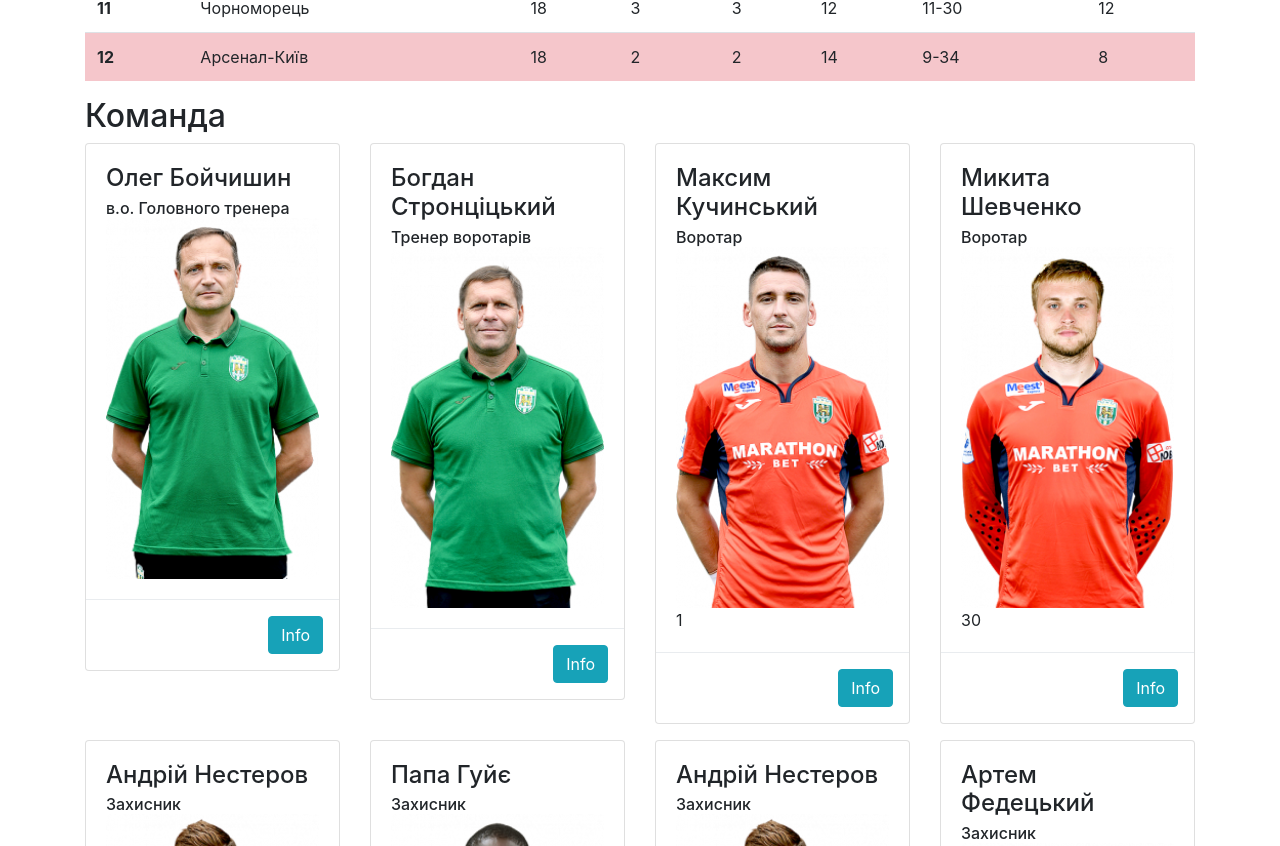
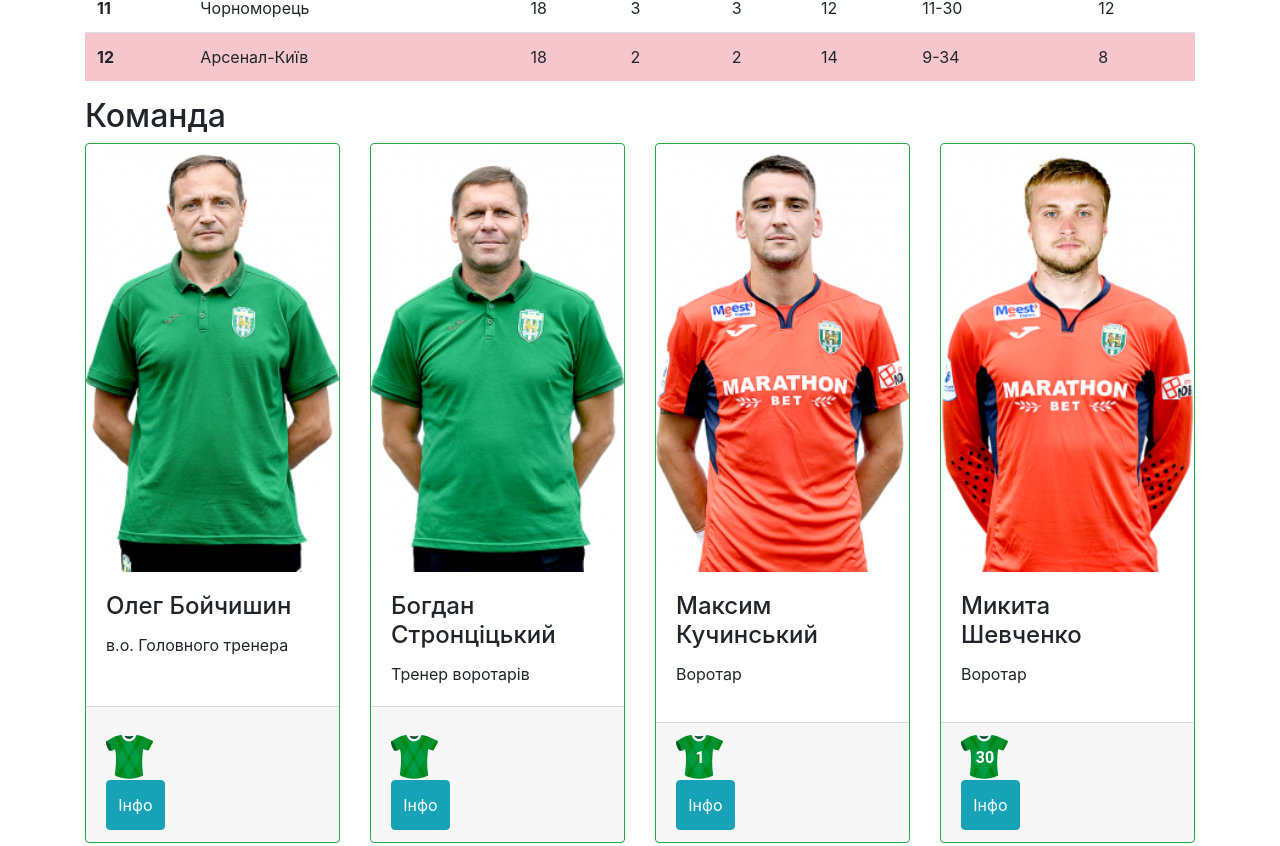
Before and after one commit to MVone/prokarpaty, a plain HTML site: page index.html in a window 1280 px wide. Shown: the part 1094-1940 px from the top of the page. Drawn offline with nearby package versions, Linux system fonts and the light colour scheme.

Commit message:
added t-shirt numbers

```diff
--- a/css/index.css
+++ b/css/index.css
@@ -26,3 +26,18 @@
 .btn {
     padding: 0.75rem 0.7rem;
 }
+
+.player-icon {
+    background: url(../img/player-icon.png) no-repeat 0 0 transparent;
+    color: #fff;
+    font-size: 16px;
+    font-family: 'Roboto',sans-serif;
+    font-weight: 700;
+    text-align: center;
+    padding: 0 0;
+    margin-right: 20px;
+    width: 48px;
+    min-width: 48px;
+    height: 45px;
+    line-height: 45px;
+}
--- a/index.html
+++ b/index.html
@@ -7,6 +7,7 @@
     <meta http-equiv="X-UA-Compatible" content="ie=edge">
     <title>Про Карпати Львів</title>
     <link rel="stylesheet" href="https://stackpath.bootstrapcdn.com/bootstrap/4.1.3/css/bootstrap.min.css" integrity="sha384-MCw98/SFnGE8fJT3GXwEOngsV7Zt27NXFoaoApmYm81iuXoPkFOJwJ8ERdknLPMO" crossorigin="anonymous">
+    <link rel="stylesheet" href="css/index.css">
 </head>
 <body>
 
@@ -251,9 +252,11 @@
                     <h4 class="card-title"></h4>
                     <h6 class="card-subtitle mb-2 text-muted"></h6>
                     <img class="card-img-top" src="" alt="">
-                    <p class="card-text"></p>
                 </div>
                 <div class="modal-footer">
+                    <div class="player-icon">
+                        <p class="card-text"></p>
+                    </div>
                     <button type="button" class="btn btn-success" data-dismiss="modal">Закрити</button>
                 </div>
             </div>
--- a/js/players-list.js
+++ b/js/players-list.js
@@ -16,18 +16,15 @@ class PlayersList {
         players.forEach(player => {
             playersListDomString +=
                 `<div class="col-12 col-sm-6 col-md-4 col-lg-3 mb-3">
-                  <div class="card players">
+                  <div class="card players border-success">
+                    <img class="card-img-top" src="img/players/${player.image}" alt="${player.title}">
                     <div class="card-body">
                       <h4 class="card-title">${player.title}</h4>
-                      <h6 class="card-subtitle">${player.position}</h4>
-                      <img class="card-img-top" src="img/players/${player.image}"
-                        alt="${player.title}">
-                      <p class="card-text">${player.number}</p>
+                      <p class="card-text">${player.position}</p>
                     </div>
-                    <div class="modal-footer">
-                      <button class="btn btn-info" data-toggle="modal"
-                        data-target="#playerInfoModal" data-id="${player.id}">Info
-                      </button>
+                    <div class="card-footer">
+                        <div class="player-icon"><p>${player.number}</p></div>
+                        <button class="btn btn-info" data-toggle="modal" data-target="#playerInfoModal" data-id="${player.id}">Інфо</button>
                     </div>
                   </div>
                 </div>`;
@@ -45,8 +42,7 @@ class PlayersList {
                 .attr('alt', player.title);
             modal.find('.modal-body .card-title').text(player.title);
             modal.find('.modal-body .card-subtitle').text(player.position);
-            modal.find('.modal-body .card-text').text(player.number);
-
+            modal.find('.modal-footer .card-text').text(player.number);
         });
     }
 }
```
